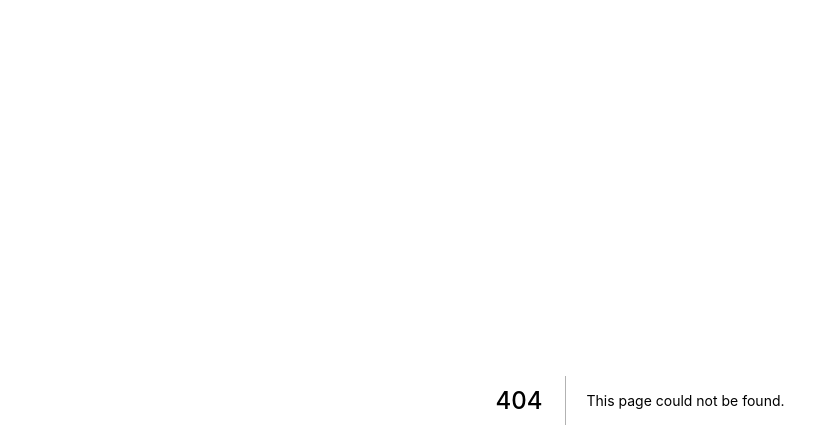
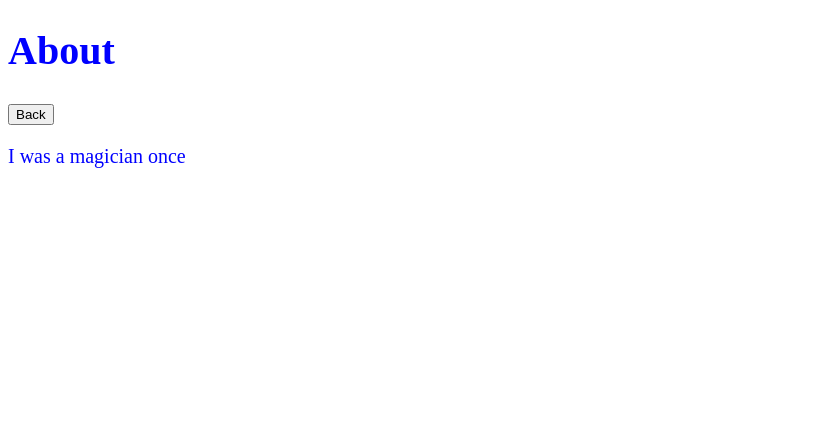
Before and after one commit to pcsmomo/web-junior-to-senior, a Next.js app in the folder 08-server-side-rendering/1-next-ssr/: page /about in a window 1280 px wide. Before the commit this address had no page. Shown: the top 448 px of the page, without its empty margins (0-839 px from the left). Built offline with nearby package versions, Linux system fonts and the light colour scheme.

Commit message:
240. Next.js Pages

```diff
--- /dev/null
+++ b/08-server-side-rendering/1-next-ssr/pages/about.js
@@ -0,0 +1,15 @@
+import Link from 'next/link';
+
+const About = () => {
+  return (
+    <div style={{ fontSize: '20px', color: 'blue' }}>
+      <h1>About</h1>
+      <Link href="/">
+        <button>Back</button>
+      </Link>
+      <p>I was a magician once</p>
+    </div>
+  );
+};
+
+export default About;
--- a/08-server-side-rendering/1-next-ssr/pages/index.js
+++ b/08-server-side-rendering/1-next-ssr/pages/index.js
@@ -1,6 +1,12 @@
+import Link from 'next/link';
+
 const Index = () => (
   <div>
     <h1>SSR Magician</h1>
+    {/* <a href="/about">About</a> */}
+    <Link href="/about">
+      <button>About</button>
+    </Link>
   </div>
 );
 
```
Also changed, not shown: 1 other file (tests, documents, lock files or other folders).
